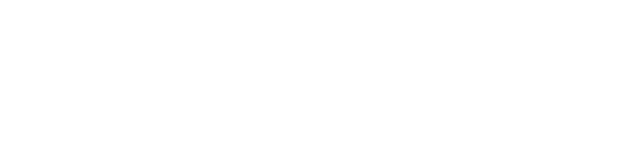
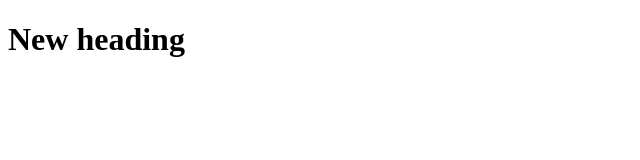
Before and after one commit to Pa1-Shah/assign, a plain HTML site: page index.html in a window 1280 px wide. Shown: the whole page, without its empty margins (0-640 px from the left). Drawn offline with Linux system fonts and the light colour scheme.

Commit message:
Update index.html

```diff
--- a/index.html
+++ b/index.html
@@ -7,5 +7,6 @@
     <title>Document</title>
 </head>
 <body>
+    <h1>New heading<h1>
 </body>
 </html>
```
